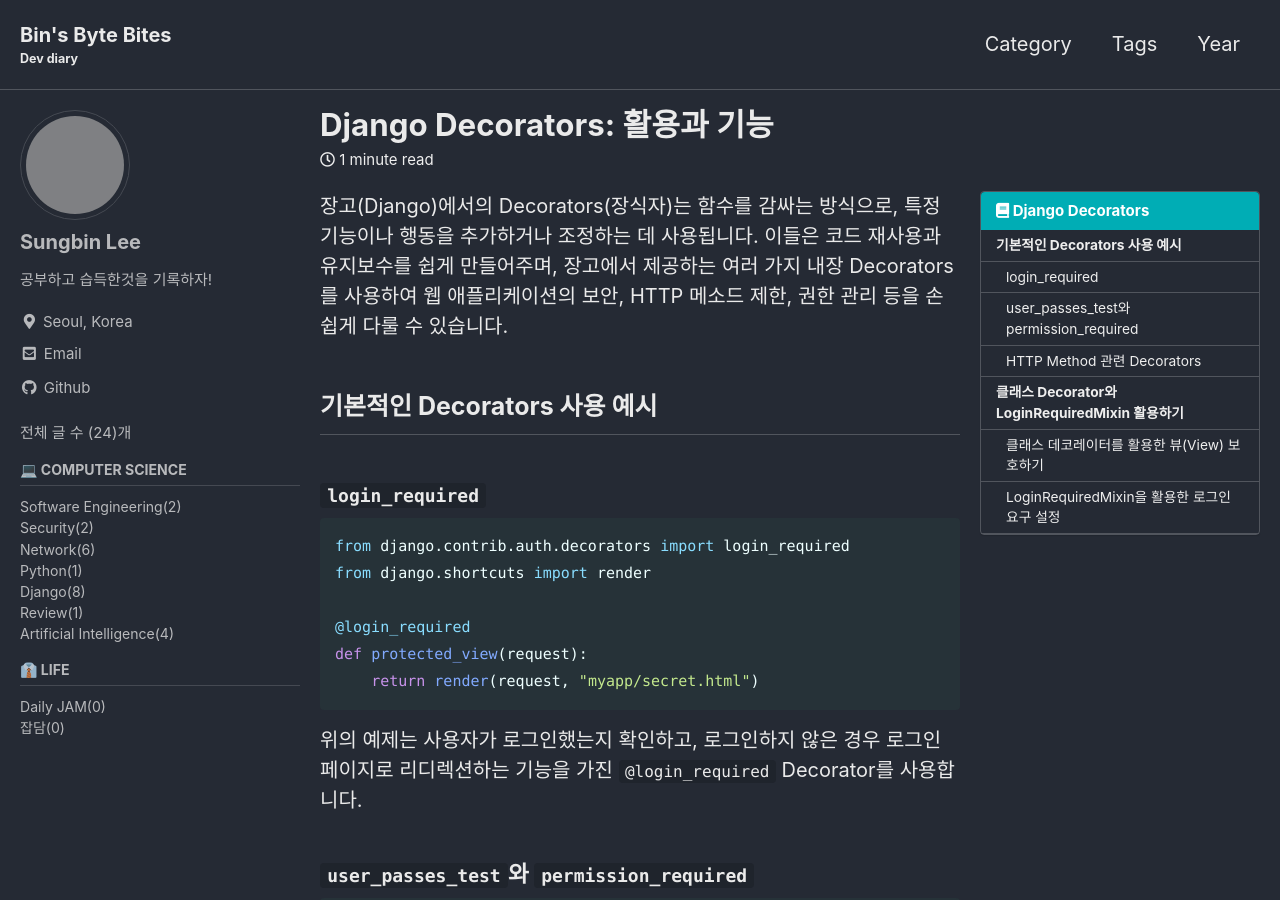
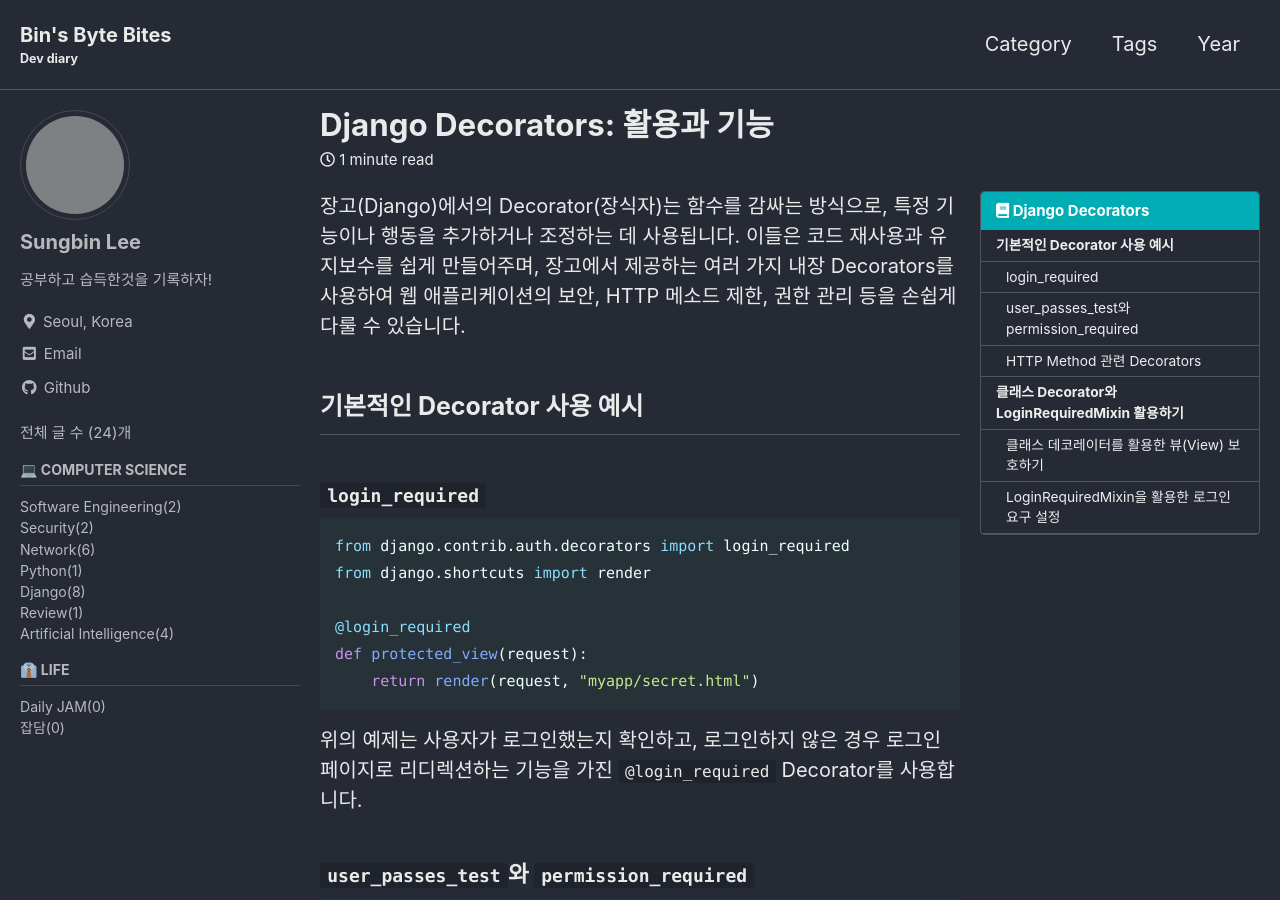
Before and after one commit to sungbinlee/tech.sungbinlee.dev, a Jekyll site: the page built from _posts/Django/2023-11-27-django-decorators.md, in a window 1280 px wide and 900 px high. Built offline with Jekyll 4.4.1, drawn with Linux system fonts in a browser that asks for light colours; cached includes are drawn as plain includes; comment, search, counter and statistics services are not loaded; some of the changed text lies outside the part shown; grey boxes are pictures that could not be loaded.

Commit message:
Update 2023-11-27-django-decorators.md

````diff
--- a/_posts/Django/2023-11-27-django-decorators.md
+++ b/_posts/Django/2023-11-27-django-decorators.md
@@ -5,16 +5,17 @@ categories:
 tags:
   - Basic
   - Python
-  - Tutorial
+  - Backend
+  - Decorator
 toc: true
 toc_sticky: true
 toc_label: "Django Decorators"
 toc_icon: "book"
 ---
 
-장고(Django)에서의 Decorators(장식자)는 함수를 감싸는 방식으로, 특정 기능이나 행동을 추가하거나 조정하는 데 사용됩니다. 이들은 코드 재사용과 유지보수를 쉽게 만들어주며, 장고에서 제공하는 여러 가지 내장 Decorators를 사용하여 웹 애플리케이션의 보안, HTTP 메소드 제한, 권한 관리 등을 손쉽게 다룰 수 있습니다.
+장고(Django)에서의 Decorator(장식자)는 함수를 감싸는 방식으로, 특정 기능이나 행동을 추가하거나 조정하는 데 사용됩니다. 이들은 코드 재사용과 유지보수를 쉽게 만들어주며, 장고에서 제공하는 여러 가지 내장 Decorators를 사용하여 웹 애플리케이션의 보안, HTTP 메소드 제한, 권한 관리 등을 손쉽게 다룰 수 있습니다.
 
-## 기본적인 Decorators 사용 예시
+## 기본적인 Decorator 사용 예시
 
 ### `login_required`
 
@@ -78,11 +79,11 @@ def safe_methods_view(request):
     return render(request, "myapp/safe_methods.html")
 ```
 
-위의 예시들은 HTTP 요청 메소드를 제한하거나 안전한 메소드만을 허용하는 Decorators를 보여줍니다. 요청이 허용되지 않는 경우 적절한 응답이 반환됩니다.
+위의 예시들은 HTTP 요청 메소드를 제한하거나 안전한 메소드만을 허용하는 Decorator를 보여줍니다. 요청이 허용되지 않는 경우 적절한 응답이 반환됩니다.
 
 ## 클래스 Decorator와 LoginRequiredMixin 활용하기
 
-클래스 Decorators는 클래스 전체를 변경하거나 확장하는 데 사용되며, 장고(Django)에서 주로 뷰(View)를 조작하거나 확장하는 데 활용됩니다. 특히 `@method_decorator`를 사용하여 클래스의 메소드를 데코레이팅하거나, 믹스인(mixin) 패턴을 통해 기존 클래스에 기능을 추가하는 등의 방법으로 사용됩니다.
+클래스 Decorator는 클래스 전체를 변경하거나 확장하는 데 사용되며, 장고(Django)에서 주로 뷰(View)를 조작하거나 확장하는 데 활용됩니다. 특히 `@method_decorator`를 사용하여 클래스의 메소드를 데코레이팅하거나, 믹스인(mixin) 패턴을 통해 기존 클래스에 기능을 추가하는 등의 방법으로 사용됩니다.
 
 ### 클래스 데코레이터를 활용한 뷰(View) 보호하기
 
````
